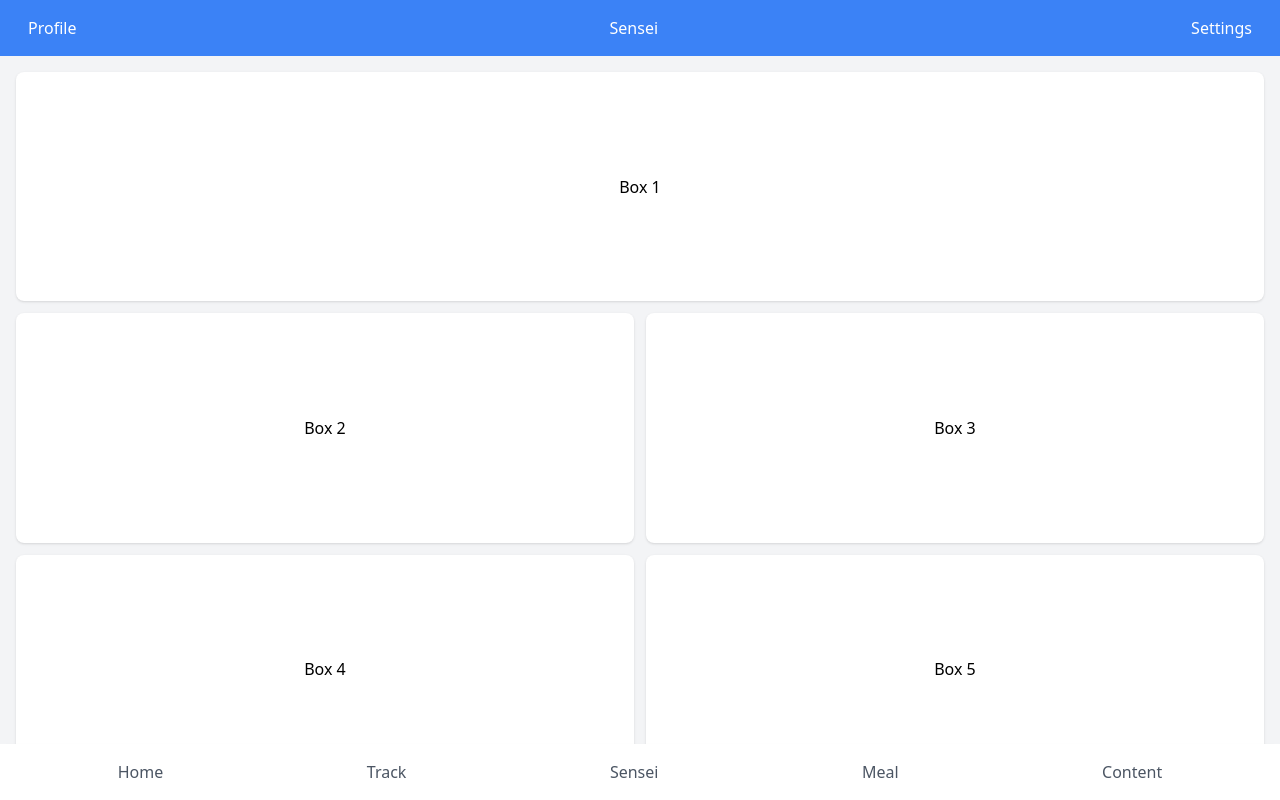
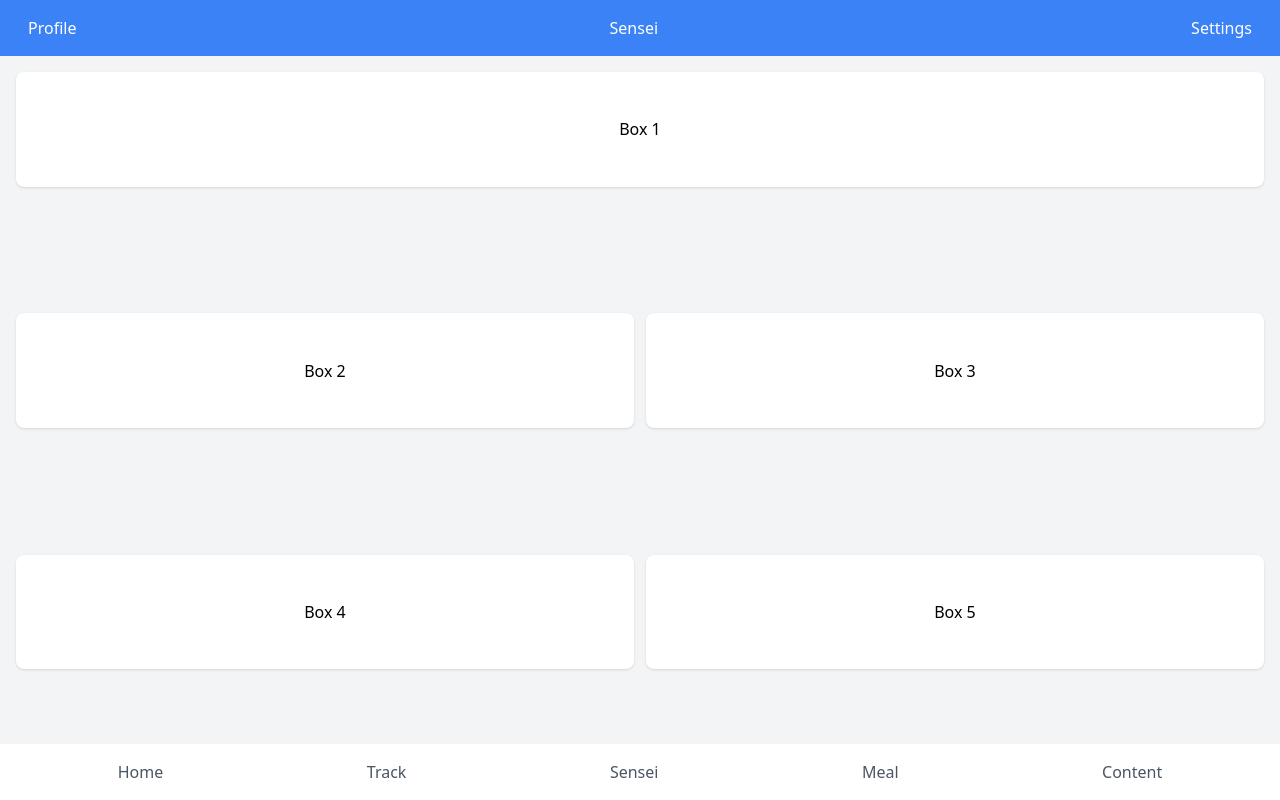
Before and after one commit to TroyTsp/MGMT161, a plain HTML site: page index.html in a window 1280 px wide. Drawn offline with nearby package versions, Linux system fonts and the light colour scheme.

Commit message:
home-fit1

```diff
--- a/index.html
+++ b/index.html
@@ -16,11 +16,11 @@
 
     <!-- Screens -->
     <div id="home" class="screen p-4 flex-1 grid gap-3 grid-cols-2 grid-rows-3 h-full">
-        <div class="col-span-2 bg-white p-4 shadow rounded-lg flex justify-center items-center h-full">Box 1</div>
-        <div class="bg-white p-4 shadow rounded-lg flex justify-center items-center h-full">Box 2</div>
-        <div class="bg-white p-4 shadow rounded-lg flex justify-center items-center h-full">Box 3</div>
-        <div class="bg-white p-4 shadow rounded-lg flex justify-center items-center h-full">Box 4</div>
-        <div class="bg-white p-4 shadow rounded-lg flex justify-center items-center h-full">Box 5</div>
+        <div class="col-span-2 bg-white p-4 shadow rounded-lg flex justify-center items-center h-1/2">Box 1</div>
+        <div class="bg-white p-4 shadow rounded-lg flex justify-center items-center h-1/2">Box 2</div>
+        <div class="bg-white p-4 shadow rounded-lg flex justify-center items-center h-1/2">Box 3</div>
+        <div class="bg-white p-4 shadow rounded-lg flex justify-center items-center h-1/2">Box 4</div>
+        <div class="bg-white p-4 shadow rounded-lg flex justify-center items-center h-1/2">Box 5</div>
     </div>
     <div id="profile" class="screen hidden p-6 flex-1 flex justify-center items-center h-full">
         <h1 class="text-2xl font-semibold">Profile</h1>
```
